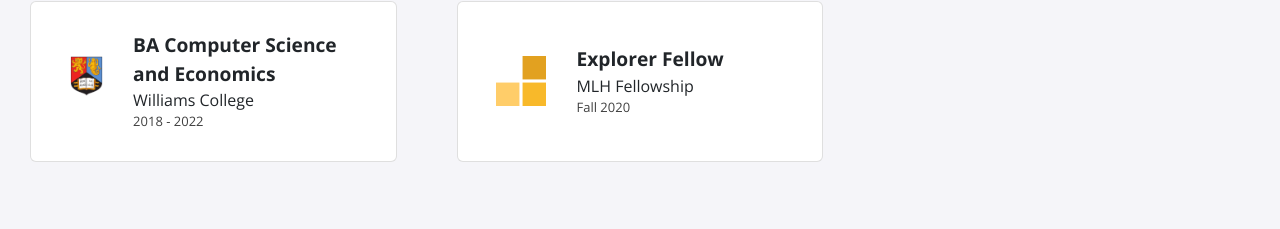
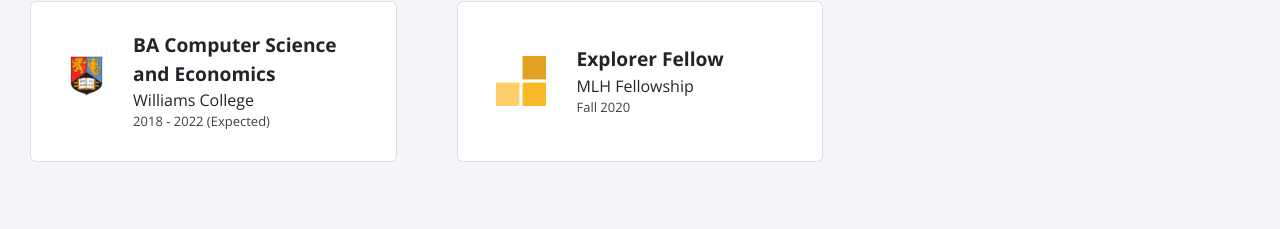
Before and after one commit to erocwang/erocwang.github.io, a Jekyll site: the page built from index.html, in a window 1280 px wide. Shown: the part 1369-1598 px from the top of the page. Built offline with Jekyll 4.4.1, drawn with Linux system fonts in a browser that asks for light colours; nearby versions of some CDN libraries.

Commit message:
Update education.yml

```diff
--- a/_data/education.yml
+++ b/_data/education.yml
@@ -1,6 +1,6 @@
 - course: BA Computer Science and Economics
   institute: Williams College
-  dates: 2018 - 2022
+  dates: 2018 - 2022 (Expected)
   logo: uob.png
 
 - course: Explorer Fellow
```
